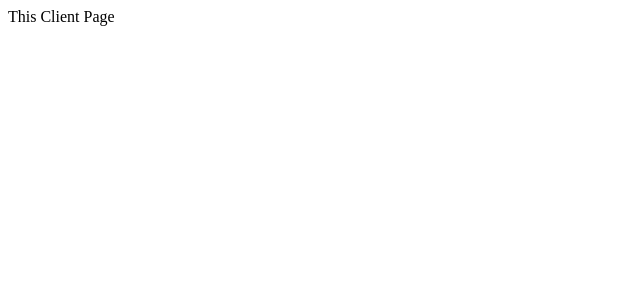
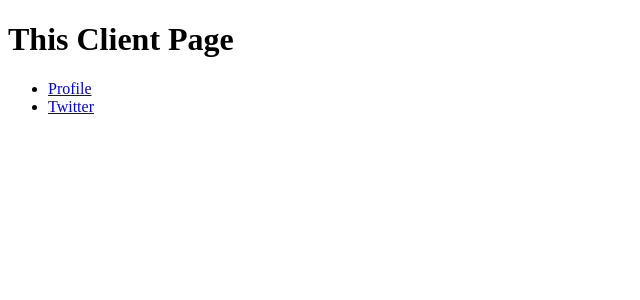
Before and after one commit to NourAlSalhi/Next.js-basic, a Next.js app: page /clients in a window 1280 px wide. Shown: the top 300 px of the page, without its empty margins (0-640 px from the left). Built offline with nearby package versions, Linux system fonts and the light colour scheme.

Commit message:
navigate dynamic rout by map

```diff
--- a/pages/clients/index.js
+++ b/pages/clients/index.js
@@ -1,8 +1,26 @@
-import React from 'react'
+import Link from "next/link"
 
 const ClientPage = () => {
+  const clients = [
+    { id: 'profile', name: 'Profile' },
+    { id: 'twitter', name: 'Twitter' },
+  ];
   return (
-    <div>This Client Page</div>
+    <div>
+      <h1>This Client Page</h1>
+      <ul>
+        {/* <li><Link href='/clients/profile'>Profile</Link></li>
+        <li><Link href='/clients/twitter'>Twitter</Link></li> */}
+        {/* create dynamic link map */}
+        {
+          clients.map(client => (
+            <li key={client.id}>
+              <Link href={`/clients/${client.id}`}>{client.name}</Link>
+            </li>
+          ))
+        }
+      </ul>
+    </div>
   )
 }
 
```
